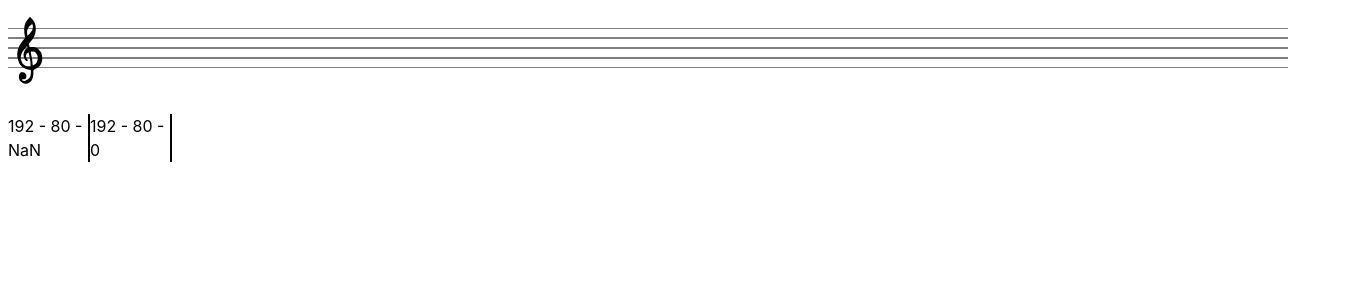
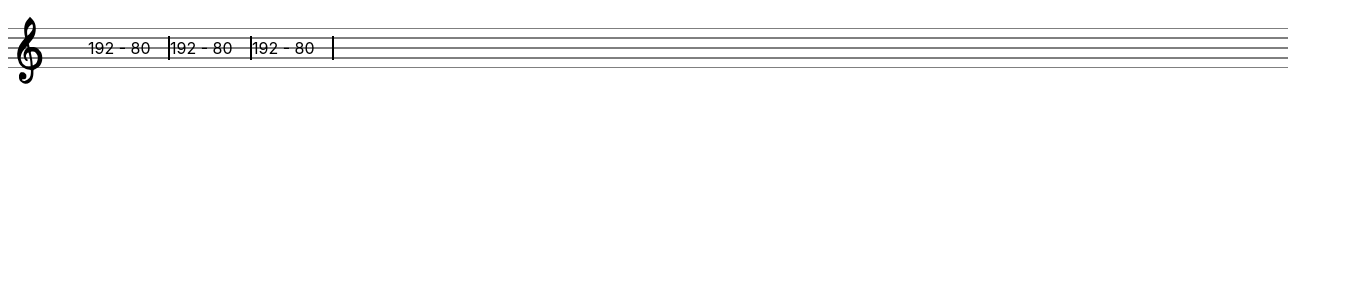
Before and after one commit to virtuosso-app/virtuosso-editor, a Svelte app: page / in a window 1280 px wide. Shown: the top 300 px of the page, 1368 px wide, since content can reach past the window. Built offline with nearby package versions, Linux system fonts and the light colour scheme.

Commit message:
WIP bars

```diff
--- a/src/components/Bar.svelte
+++ b/src/components/Bar.svelte
@@ -10,7 +10,7 @@ const barCompleted = () => {
 </script>
 
 <div class="bar" style="width: {bar.width}px; height: {bar.height}px">
-  {bar.ticks} - {bar.width} - {barCompleted()}
+  {bar.ticks} - {bar.width}
 </div>
 
 <style>
--- a/src/components/VirtuossoEditor.svelte
+++ b/src/components/VirtuossoEditor.svelte
@@ -1,13 +1,13 @@
 <script lang="ts">
 import { onMount } from 'svelte'
-import {default as config} from '../config/editor'
+import { processPartiture, type Partiture } from '../lib/processPartiture'
 import StaveG from './StaveG.svelte'
 import Bar from './Bar.svelte'
 
 let editorWidth: number
 
 
-const partiture = {
+const partiture: Partiture = {
   clefG: true,
   clefF: false,
   tablature: false,
@@ -23,55 +23,50 @@ const partiture = {
     },
     {
       ticks: 192,
+      notes: [
+        { note: 'C4', figure: 'q', dotted: false, triplets: false, triplests_dotted: false},
+        { note: 'C4', figure: 'q', dotted: false, triplets: false, triplests_dotted: false},
+        { note: 'C4', figure: 'q', dotted: false, triplets: false, triplests_dotted: false},
+        { note: 'C4', figure: 'q', dotted: false, triplets: false, triplests_dotted: false}
+      ]
+    },
+    {
+      ticks: 192,
       notes: []
     },
   ]
 }
-let parts = {
-  staves: 1,
-  bars: []
-}
-const processPartiture = () => {
-  console.log('WIDTH', editorWidth)
-  let staves = []
-  partiture.bars.forEach((bar: any) => {
-    bar.width = 0
-    if(bar.notes.length === 0) bar.width = config.bar.defaultWidth
-    bar.notes.forEach((note: any) => {
-      const noteConfig = config.figures[note.figure]
-      bar.width += noteConfig.width
-    })
-  })
 
-  let staveWidth = 0
-  partiture.bars.forEach((bar: any) => {
-    staveWidth += bar.width
-    if(staveWidth >= editorWidth) {
-      staveWidth = 0
-    }
-  })
+// Ejemplo de uso
 
-  console.log('PARTITURE', partiture)
-}
+
 let loaded = false
+let staves = []
 onMount(() => {
-  processPartiture()
+  staves = processPartiture(partiture, editorWidth);
+  console.log(staves);
   loaded = true
 })
 </script>
 
 {#if loaded}
 <div class="editor" bind:clientWidth={editorWidth}>
-  {#if partiture.clefG}
+  <div class="staves">
+    {#each staves as stave}
+      <StaveG />
+      <div class="bars" style="height: 80px">
+        {#each stave.bars as bar}
+          <Bar {bar}/>
+        {/each}
+      </div>
+    {/each}
+  </div>
+  <!-- {#if partiture.clefG}
     <StaveG />
-  {/if}
+  {/if} -->
 
 
-  <div class="bars" style="height: 100px">
-    {#each partiture.bars as bar}
-      <Bar {bar}/>
-    {/each}
-  </div>
+
 
 
 
@@ -83,8 +78,14 @@ onMount(() => {
     width: 100%;
     height: 100%;
   }
-
+  .staves {
+    position:relative;
+    width: 100%;
+  }
   .bars {
+    position: absolute;
+    top: 0;
+    left: 80px;
     width: 100%;
     display: flex;
     align-items:center;
--- /dev/null
+++ b/src/lib/processPartiture.ts
@@ -0,0 +1,58 @@
+import { default as config } from "../config/editor";
+
+export interface Note {
+  note: string;
+  figure: string;
+  dotted: boolean;
+  triplets: boolean;
+  triplests_dotted: boolean;
+}
+export interface Bar {
+  ticks: number;
+  notes: Note[];
+}
+
+export interface Partiture {
+  clefG: boolean;
+  clefF: boolean;
+  tablature: boolean;
+  bars: Bar[];
+}
+
+function calculateBarWidth(bar: Bar) {
+  if (bar.notes.length === 0) {
+    return config.bar.defaultWidth;
+  }
+
+  let width = 0;
+  for (const note of bar.notes) {
+    width += config.figures[note.figure].width;
+  }
+  return width;
+}
+
+export function processPartiture(partiture: Partiture, widthScreen: number) {
+  const { bars } = partiture;
+
+  const staves = [];
+  let currentSlave = { bars: [], totalWidth: 0 };
+
+  for (const currentBar of bars) {
+    const currentBarWidth = calculateBarWidth(currentBar);
+    currentBar.width = currentBarWidth;
+    if (currentSlave.totalWidth + currentBarWidth > widthScreen) {
+      staves.push(currentSlave);
+      currentSlave = { bars: [], totalWidth: 0 };
+    }
+
+    currentSlave.bars.push(currentBar);
+    currentSlave.totalWidth += currentBarWidth;
+  }
+
+  // Agrega la última sección si es necesario
+  if (currentSlave.bars.length > 0) {
+    staves.push(currentSlave);
+  }
+
+  return staves;
+}
```
Also changed, not shown: src/config/editor.ts (renamed from src/config/editor.js).
